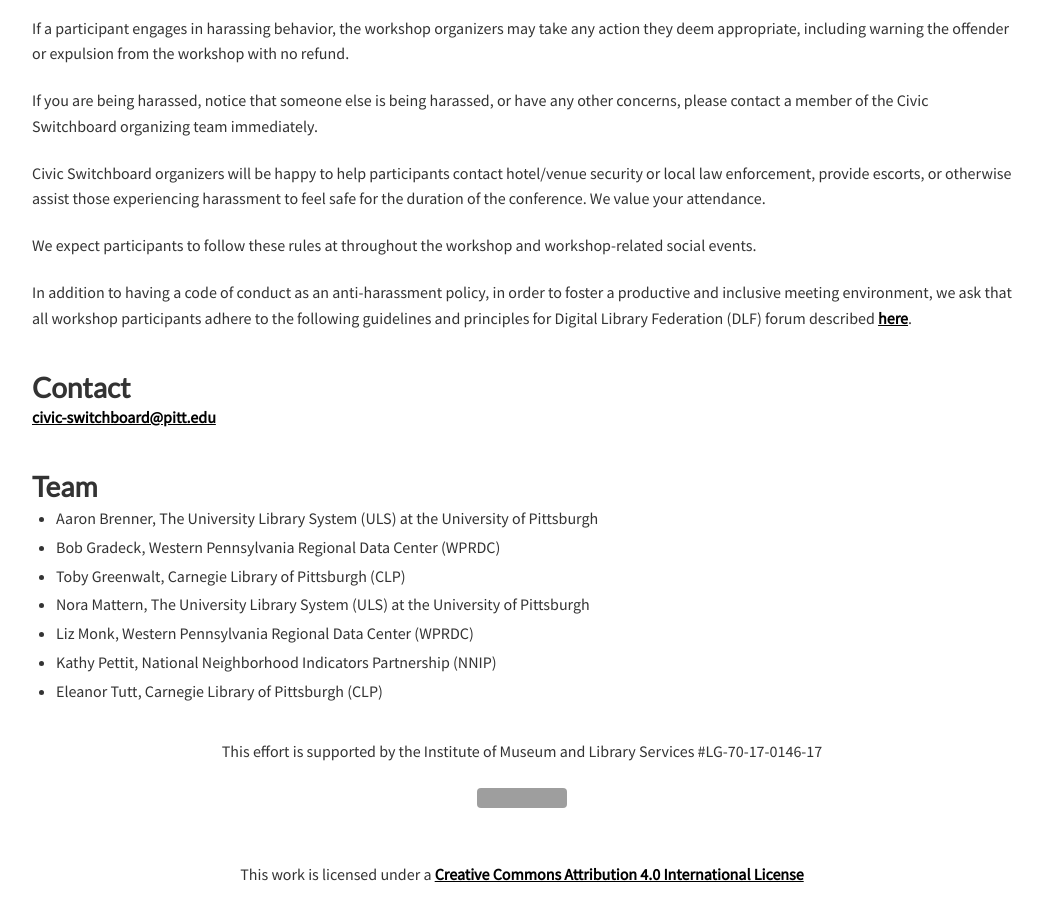
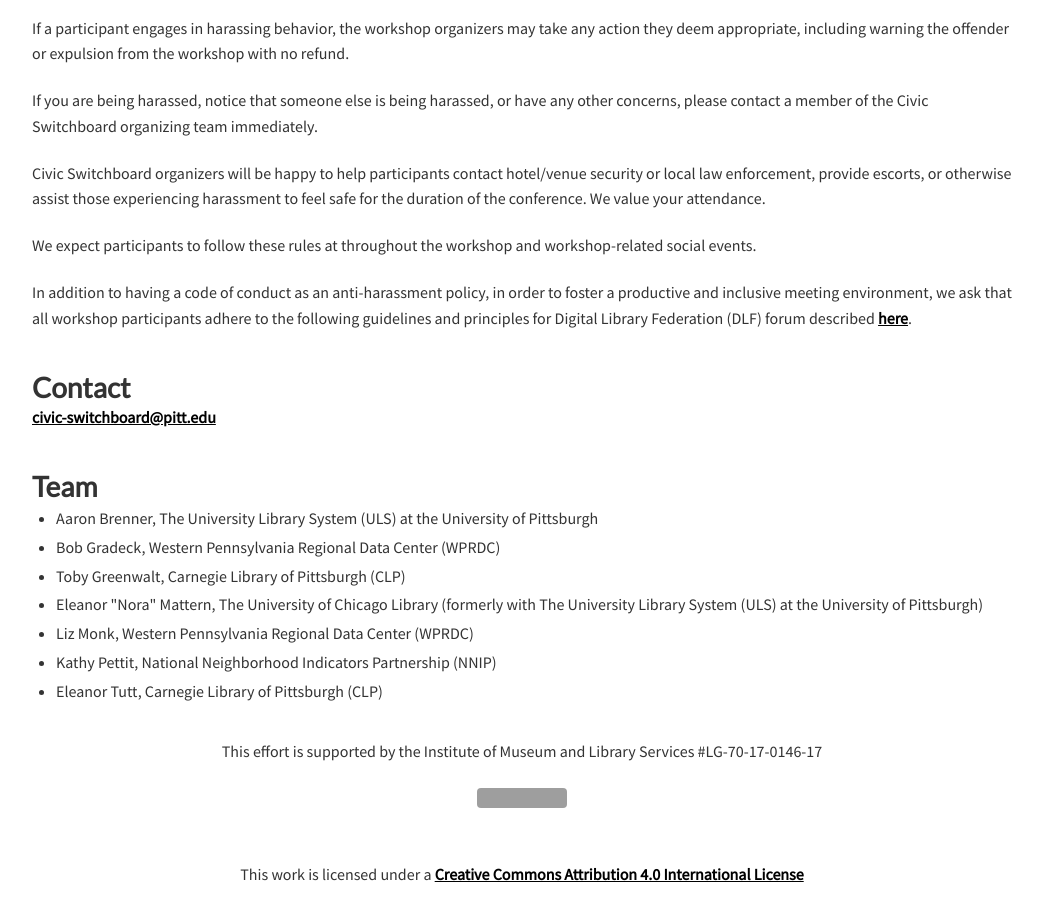
Before and after one commit to civic-switchboard/civic-switchboard.github.io.first, a Jekyll site: the page built from workshop-lv.html, in a window 1280 px wide and 900 px high, scrolled down 1776 px. Shown: the whole window, without its empty margins (118-1161 px from the left). Built offline with Jekyll 4.4.1, drawn with Linux system fonts in a browser that asks for light colours; nearby versions of some CDN libraries; grey boxes are pictures that could not be loaded.

Commit message:
Update workshop-lv.html

```diff
--- a/workshop-lv.html
+++ b/workshop-lv.html
@@ -160,9 +160,9 @@
             </li>
             <li><span class="team-name">Bob Gradeck</span>, Western Pennsylvania Regional Data Center (WPRDC)</li>
             <li><span class="team-name">Toby Greenwalt</span>, Carnegie Library of Pittsburgh (CLP)</li>
-            <li><span class="team-name">Nora Mattern</span>, The University Library System (ULS) at the University
+            <li><span class="team-name">Eleanor "Nora" Mattern</span>, The University of Chicago Library (formerly with The University Library System (ULS) at the University
                 of
-                Pittsburgh
+                Pittsburgh)
             </li>
             <li><span class="team-name">Liz Monk</span>, Western Pennsylvania Regional Data Center (WPRDC)</li>
             <li><span class="team-name">Kathy Pettit</span>, National Neighborhood Indicators Partnership (NNIP)</li>
```
